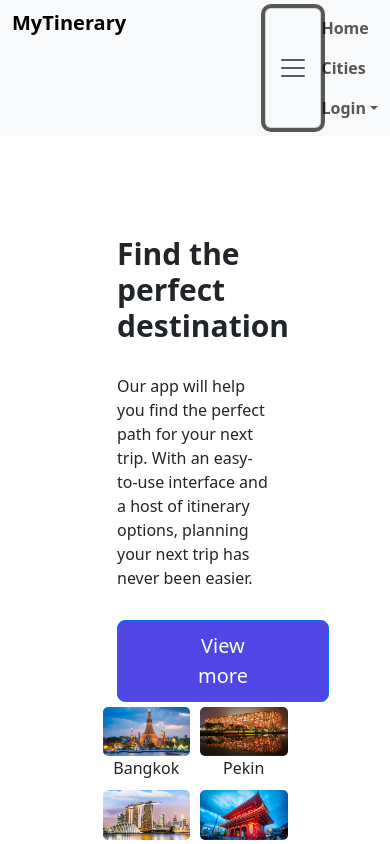
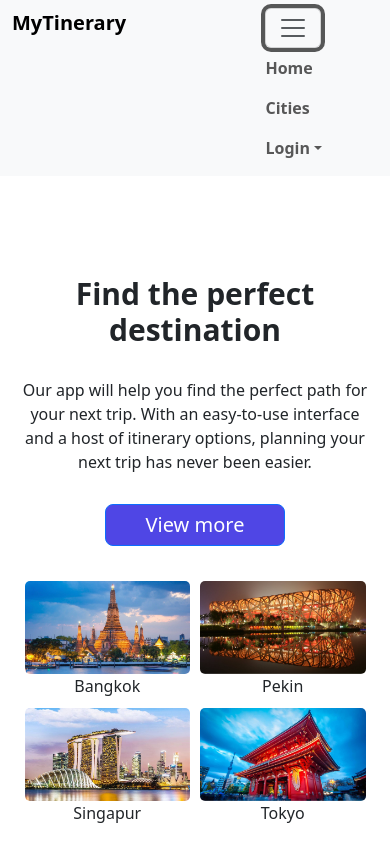
Before and after one commit to RodrigoBuda/mytinerary-ap, a React (Vite) app: page / in a window 390 px wide. Both pictures are taken after a click on the button 350 px from the left and 28 px from the top of the page. Shown: the top 844 px of the page. Built offline with nearby package versions, Linux system fonts and the light colour scheme.

Commit message:
agrego_anchors

```diff
--- a/src/components/NavBar.jsx
+++ b/src/components/NavBar.jsx
@@ -6,7 +6,7 @@ import { BsFillPersonFill } from "react-icons/bs";
 import { FiLogIn } from "react-icons/fi";
 export default function NavBar() {
   return (
-    <>
+    <div className="cont-header">
       <Navbar expand="lg" className="bg-body-tertiary">
         <Container>
           <div className="cont-navbar">
@@ -19,7 +19,11 @@ export default function NavBar() {
                 <Nav className="me-auto">
                   <Nav.Link href="/">Home</Nav.Link>
                   <Nav.Link href="/cities">Cities</Nav.Link>
-                  <NavDropdown title="Login" id="basic-nav-dropdown">
+                  <NavDropdown
+                    className="login-button-nav"
+                    title="Login"
+                    id="basic-nav-dropdown"
+                  >
                     <NavDropdown.Item href="/signup" className="signup-signap">
                       <BsFillPersonFill className="icon-login" /> SignUp
                     </NavDropdown.Item>
@@ -33,6 +37,6 @@ export default function NavBar() {
           </div>
         </Container>
       </Navbar>
-    </>
+    </div>
   );
 }
--- a/src/index.css
+++ b/src/index.css
@@ -8,8 +8,6 @@
   padding: 0;
 }
 
-.cont-navlayout {
-}
 /*--- componente carousel ---*/
 
 .cuatro-img {
@@ -41,6 +39,9 @@ span.carousel-control-prev-icon {
 }
 
 /*--- componente navbar ---*/
+.navbar-toggler {
+  max-height: 40px;
+}
 .cont-tit-nav {
   font-weight: bold;
 }
@@ -59,14 +60,7 @@ span.carousel-control-prev-icon {
   width: 100%;
   justify-content: space-between;
 }
-.login-button-nav {
-  margin-left: 20px;
 
-  display: flex;
-  flex-direction: row;
-  border-radius: 5px;
-  background-color: #4f46e5;
-}
 .signup-signap {
   display: flex;
   text-align: center;
@@ -81,6 +75,18 @@ span.carousel-control-prev-icon {
   color: black;
   margin-left: 0;
 }
+@media only screen and (max-width: 990px) {
+  .cont-menu-nav {
+    flex-wrap: wrap;
+  }
+}
+@media only screen and (min-width: 990px) {
+  .login-button-nav {
+    background-color: #4f46e5;
+    border-radius: 5px;
+  }
+}
+
 /*--- componente textcarrusel ---*/
 .tit-carrusel {
   font-size: 30px;
@@ -147,8 +153,6 @@ span.carousel-control-prev-icon {
   width: 200px;
   justify-content: space-evenly;
 }
-.cont-iconos-footer.a {
-}
 
 @media only screen and (min-width: 1200px) {
   .cont-main-home {
@@ -184,7 +188,23 @@ span.carousel-control-prev-icon {
     margin-top: 30px;
     padding: 10px 80px;
   }
+
+  .cont-footer {
+    max-width: 90%;
+  }
 }
-
-@media only screen and (max-width: 765px) {
+@media only screen and (max-width: 600px) {
+  .button-viewmore {
+    margin: 30px auto 30px;
+    padding: 5px 40px;
+  }
+  .cont-textcarrusel-home {
+    width: 90%;
+  }
+  .cont-carrusel-home {
+    width: 90%;
+  }
+  .cont-textcarrusel-home {
+    text-align: center;
+  }
 }
```
